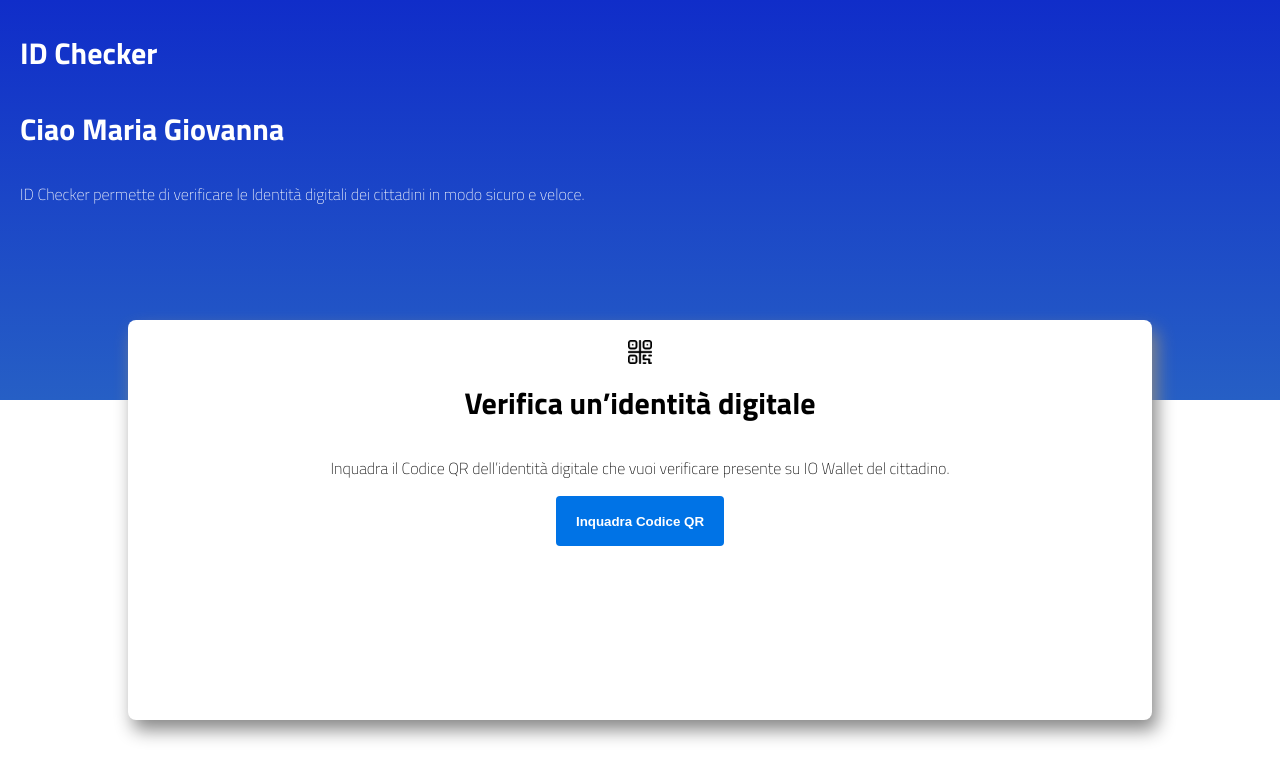
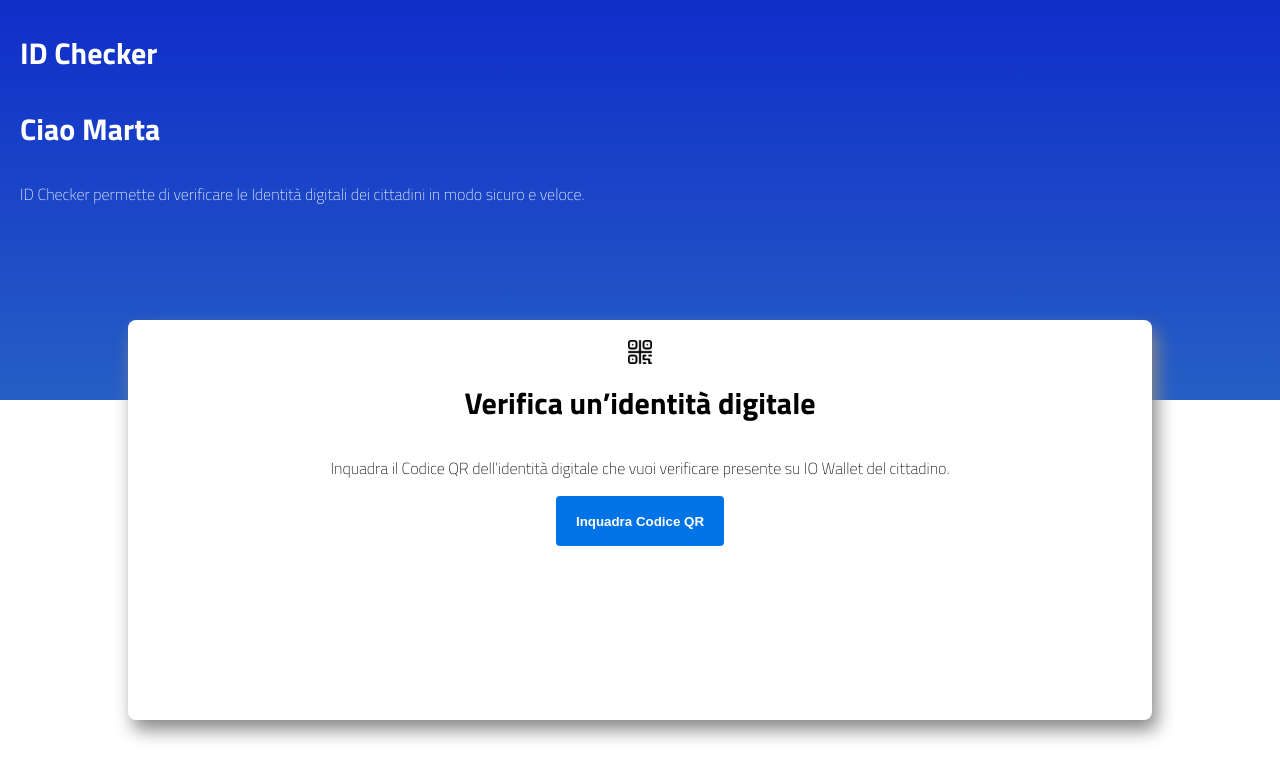
Before and after one commit to pagopa/ssi-checker-poc, a Next.js app: page / in a window 1280 px wide. Shown: the top 780 px of the page. Built offline with nearby package versions, Linux system fonts and the light colour scheme.

Commit message:
refactor: changed firstname

```diff
--- a/pages/index.tsx
+++ b/pages/index.tsx
@@ -19,7 +19,7 @@ const Home: NextPage = () => {
       `}</style>
       <div className={styles.top}>
         <p className={styles.title}>ID Checker</p>
-        <p className={styles.username}>Ciao Maria Giovanna</p>
+        <p className={styles.username}>Ciao Marta</p>
         <p>
           ID Checker permette di verificare le Identità digitali dei cittadini
           in modo sicuro e veloce.
```
